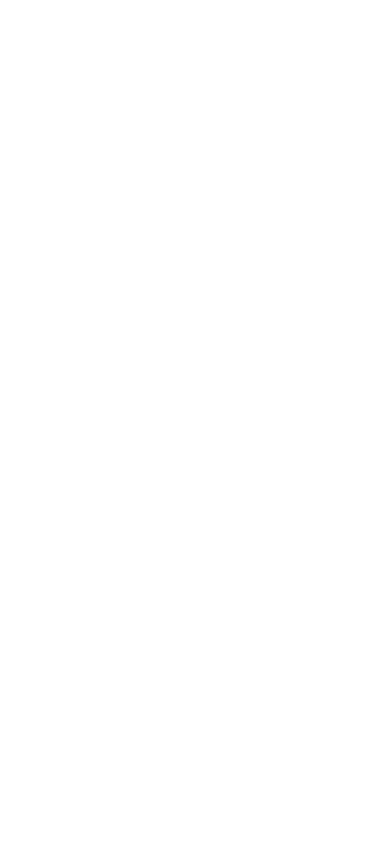
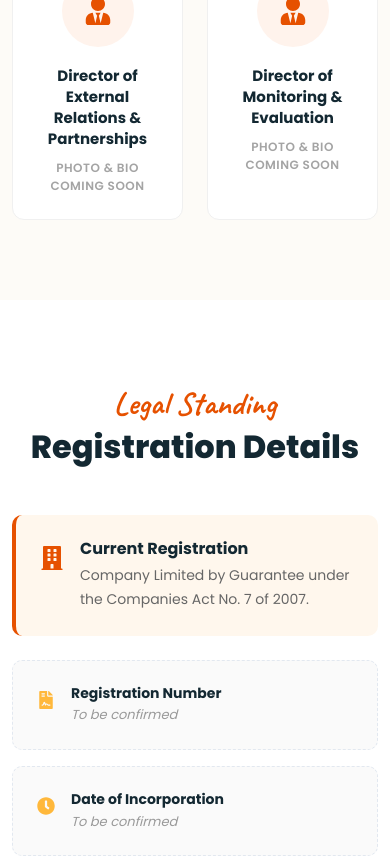
Before and after one commit to chathu-2003/ngo-management-system_eSupport, a React (Vite) app: page /about in a window 390 px wide. Shown: the part 9966-10824 px from the top of the page. Before the commit the page ends 8960 px from the top, so only its background shows below. Built offline with nearby package versions, Linux system fonts and the light colour scheme.

Commit message:
Home page changes 2

```diff
--- a/src/pages/About.jsx
+++ b/src/pages/About.jsx
@@ -6,7 +6,8 @@
   FaHeart, FaEye, FaCheckCircle,
   FaFacebookF, FaTwitter, FaLinkedinIn, FaInstagram,
   FaGooglePlusG, FaArrowUp, FaMapMarkerAlt, FaPinterestP,
-  FaSearch, FaUser, FaMinus, FaPlus, FaHandsHelping, FaDonate, FaUserPlus, FaBars, FaTimes
+  FaSearch, FaUser, FaMinus, FaPlus, FaHandsHelping, FaDonate, FaUserPlus, FaBars, FaTimes,
+  FaBullseye, FaFlag, FaHistory, FaUserTie, FaFileContract, FaCertificate, FaBuilding, FaClock
 } from 'react-icons/fa';
 
 const About = () => {
@@ -124,6 +125,55 @@
     "https://images.unsplash.com/photo-1482235225574-c32690364265?q=80&w=150"
   ];
 
+  // ====== Vision / Mission / History data ======
+  const orgPillars = [
+    {
+      id: 1,
+      title: "Our Vision",
+      icon: <FaEye />,
+      color: '#ffb83b',
+      text: "To build compassionate, resilient, and self-sustaining communities where every individual has equal opportunities to thrive with dignity, hope, and purpose."
+    },
+    {
+      id: 2,
+      title: "Our Mission",
+      icon: <FaBullseye />,
+      color: '#e65100',
+      text: "Empower Hopes Humanitarian Network exists to improve lives through humanitarian action, community development, economic empowerment, education, environmental stewardship, mental wellbeing, and collaborative partnerships while promoting equality, inclusion, and sustainable social impact."
+    },
+    {
+      id: 3,
+      title: "Our History",
+      icon: <FaHistory />,
+      color: '#3cd49b',
+      text: "Empower Hopes Humanitarian Network was founded to bridge gaps in humanitarian assistance by bringing together professionals, volunteers, community leaders, and partners committed to creating sustainable solutions for vulnerable populations. The organization believes that meaningful social change is achieved through collaboration, innovation, compassion, and community-led development."
+    }
+  ];
+  // ====== END ======
+
+  // ====== Leadership Team data (names, photos & bios pending) ======
+  const leadershipTeam = [
+    { id: 1, role: "Chairperson / Founder" },
+    { id: 2, role: "Director of Projects & Programs" },
+    { id: 3, role: "Director of Community & Rural Development" },
+    { id: 4, role: "Director of Wellbeing & Mental Health" },
+    { id: 5, role: "Director of Environment & Sustainability" },
+    { id: 6, role: "Director of Communications & Marketing" },
+    { id: 7, role: "Director of Equity, Diversity & Inclusion" },
+    { id: 8, role: "Director of Children & Women's Affairs" },
+    { id: 9, role: "Director of External Relations & Partnerships" },
+    { id: 10, role: "Director of Monitoring & Evaluation" }
+  ];
+  // ====== END ======
+
+  // ====== Registration Details data ======
+  const registrationDetails = [
+    { id: 1, label: "Registration Number", value: "To be confirmed", pending: true },
+    { id: 2, label: "Date of Incorporation", value: "To be confirmed", pending: true },
+    { id: 3, label: "Registration Certificate", value: "To be confirmed", pending: true }
+  ];
+  // ====== END ======
+
   const scrollToTop = () => {
     window.scrollTo({ top: 0, behavior: 'smooth' });
   };
@@ -192,6 +242,24 @@
         .custom-input:focus {
           border-color: #e65100;
           background-color: #fff;
+        }
+
+        /* Pillar card (Vision / Mission / History) hover */
+        .pillar-card {
+          transition: transform 0.3s ease, box-shadow 0.3s ease;
+        }
+        .pillar-card:hover {
+          transform: translateY(-8px);
+          box-shadow: 0 15px 30px rgba(0,0,0,0.08);
+        }
+
+        /* Leadership placeholder card hover */
+        .leader-card {
+          transition: transform 0.3s ease, box-shadow 0.3s ease;
+        }
+        .leader-card:hover {
+          transform: translateY(-6px);
+          box-shadow: 0 12px 26px rgba(0,0,0,0.07);
         }
 
         /* --- RESPONSIVE MEDIA QUERIES --- */
@@ -277,7 +345,7 @@
           {/* Desktop Navigation Links */}
           <div className="d-none d-lg-flex align-items-center gap-4">
             <Link to="/" className="nav-link-custom">Home</Link>
-            <a href="#" className="nav-link-custom">Causes</a>
+            <a href="#" className="nav-link-custom">Programes</a>
             <a href="#" className="nav-link-custom">Events</a>
             <a href="#" className="nav-link-custom">Portfolio</a>
             <Link to="/about" className="nav-link-custom active">About</Link>
@@ -500,6 +568,33 @@
         </div>
       </section>
 
+      {/* ----------------- 6.5 OUR VISION, MISSION & HISTORY ----------------- */}
+      <section style={{ padding: '80px 0', backgroundColor: '#fcfaf5' }}>
+        <div className="container text-center mb-5">
+          <span style={{ fontFamily: "'Caveat', cursive", color: '#e65100', fontSize: '32px' }}>Who We Are</span>
+          <h2 style={{ fontSize: '32px', fontWeight: '800', color: '#132832' }}>Vision, Mission &amp; History</h2>
+          <p style={{ color: '#666', maxWidth: '650px', margin: '15px auto 0', fontSize: '15px' }}>
+            The purpose and story that guide every programme we run.
+          </p>
+        </div>
+
+        <div className="container">
+          <div className="row g-4">
+            {orgPillars.map((pillar) => (
+              <div className="col-lg-4 col-md-6" key={pillar.id}>
+                <div className="pillar-card p-4 rounded-3 h-100" style={{ backgroundColor: '#ffffff', border: '1px solid #f0f0f0' }}>
+                  <div style={{ width: '64px', height: '64px', borderRadius: '50%', backgroundColor: `${pillar.color}1a`, color: pillar.color, fontSize: '26px', display: 'flex', alignItems: 'center', justifyContent: 'center', marginBottom: '20px' }}>
+                    {pillar.icon}
+                  </div>
+                  <h4 style={{ fontWeight: '700', color: '#132832', fontSize: '20px', marginBottom: '12px' }}>{pillar.title}</h4>
+                  <p style={{ fontSize: '14px', color: '#666', lineHeight: '1.75', margin: 0 }}>{pillar.text}</p>
+                </div>
+              </div>
+            ))}
+          </div>
+        </div>
+      </section>
+
       {/* ----------------- 7. VOLUNTEER FORM SECTION ----------------- */}
       <section id="volunteer" style={{ padding: '80px 0', backgroundColor: '#132832', color: 'white' }}>
         <div className="container">
@@ -562,6 +657,79 @@
                 </div>
               </div>
             ))}
+          </div>
+        </div>
+      </section>
+
+      {/* ----------------- 8.5 LEADERSHIP TEAM (Names, Photos & Bios Pending) ----------------- */}
+      <section style={{ padding: '80px 0', backgroundColor: '#fdfbf7' }}>
+        <div className="container text-center mb-5">
+          <span style={{ fontFamily: "'Caveat', cursive", color: '#e65100', fontSize: '32px' }}>Our Team</span>
+          <h2 style={{ fontSize: '32px', fontWeight: '800', color: '#132832' }}>Leadership Team</h2>
+          <p style={{ color: '#666', maxWidth: '650px', margin: '15px auto 0', fontSize: '15px' }}>
+            Meet the people steering Empower Hopes. Names, photos, and full bios will be added soon.
+          </p>
+        </div>
+
+        <div className="container">
+          <div className="row g-4">
+            {leadershipTeam.map((leader) => (
+              <div className="col-lg-3 col-md-4 col-6" key={leader.id}>
+                <div className="leader-card text-center h-100 p-4" style={{ backgroundColor: '#ffffff', borderRadius: '12px', border: '1px solid #f0f0f0' }}>
+                  <div style={{ width: '72px', height: '72px', borderRadius: '50%', backgroundColor: '#fff3ec', color: '#e65100', fontSize: '28px', display: 'flex', alignItems: 'center', justifyContent: 'center', margin: '0 auto 18px' }}>
+                    <FaUserTie />
+                  </div>
+                  <h4 style={{ fontSize: '15px', fontWeight: '700', color: '#132832', margin: 0, lineHeight: '1.4' }}>{leader.role}</h4>
+                  <p style={{ color: '#a4a4a4', fontSize: '12px', fontWeight: '600', margin: '10px 0 0', letterSpacing: '0.5px', textTransform: 'uppercase' }}>
+                    Photo &amp; Bio Coming Soon
+                  </p>
+                </div>
+              </div>
+            ))}
+          </div>
+        </div>
+      </section>
+
+      {/* ----------------- 8.7 REGISTRATION DETAILS ----------------- */}
+      <section style={{ padding: '80px 0', backgroundColor: '#ffffff' }}>
+        <div className="container text-center mb-5">
+          <span style={{ fontFamily: "'Caveat', cursive", color: '#e65100', fontSize: '32px' }}>Legal Standing</span>
+          <h2 style={{ fontSize: '32px', fontWeight: '800', color: '#132832' }}>Registration Details</h2>
+        </div>
+
+        <div className="container">
+          <div className="row justify-content-center">
+            <div className="col-lg-8">
+              <div className="d-flex align-items-start gap-3 p-4 mb-4" style={{ backgroundColor: '#fff7ed', borderRadius: '10px', borderLeft: '4px solid #e65100' }}>
+                <div style={{ fontSize: '24px', color: '#e65100', flexShrink: 0 }}>
+                  <FaBuilding />
+                </div>
+                <div>
+                  <h4 style={{ fontSize: '16px', fontWeight: '700', color: '#132832', margin: '0 0 6px' }}>Current Registration</h4>
+                  <p style={{ fontSize: '14px', color: '#666', margin: 0, lineHeight: '1.7' }}>
+                    Company Limited by Guarantee under the Companies Act No. 7 of 2007.
+                  </p>
+                </div>
+              </div>
+
+              <div className="row g-3">
+                {registrationDetails.map((detail) => (
+                  <div className="col-md-4" key={detail.id}>
+                    <div className="d-flex align-items-start gap-3 p-4 h-100" style={{ backgroundColor: '#fafafa', borderRadius: '10px', border: '1px dashed #e2e8f0' }}>
+                      <div style={{ fontSize: '18px', color: '#ffb83b', flexShrink: 0 }}>
+                        {detail.id === 1 && <FaFileContract />}
+                        {detail.id === 2 && <FaClock />}
+                        {detail.id === 3 && <FaCertificate />}
+                      </div>
+                      <div>
+                        <h4 style={{ fontSize: '14px', fontWeight: '700', color: '#132832', margin: '0 0 4px' }}>{detail.label}</h4>
+                        <p style={{ fontSize: '13px', color: '#999', margin: 0, fontStyle: 'italic' }}>{detail.value}</p>
+                      </div>
+                    </div>
+                  </div>
+                ))}
+              </div>
+            </div>
           </div>
         </div>
       </section>
--- a/src/pages/Blog.jsx
+++ b/src/pages/Blog.jsx
@@ -223,7 +223,7 @@
           <div className="collapse navbar-collapse justify-content-end">
             <ul className="navbar-nav align-items-center gap-2">
               <li className="nav-item"><Link className="nav-link" to="/" style={{ fontWeight: '600', color: '#333' }}>Home</Link></li>
-              <li className="nav-item"><a className="nav-link" href="#" style={{ fontWeight: '600', color: '#333' }}>Causes</a></li>
+              <li className="nav-item"><a className="nav-link" href="#" style={{ fontWeight: '600', color: '#333' }}>Programes</a></li>
               <li className="nav-item"><Link className="nav-link" to="/events" style={{ fontWeight: '600', color: '#333' }}>Events</Link></li>
               <li className="nav-item"><a className="nav-link" href="#" style={{ fontWeight: '600', color: '#333' }}>Portfolio</a></li>
               <li className="nav-item"><Link className="nav-link" to="/about" style={{ fontWeight: '600', color: '#333' }}>About</Link></li>
--- a/src/pages/Events.jsx
+++ b/src/pages/Events.jsx
@@ -256,7 +256,7 @@
 
           <div className="d-none d-lg-flex align-items-center gap-4">
             <Link to="/" className="nav-link-custom">Home</Link>
-            <a href="#" className="nav-link-custom">Causes</a>
+            <a href="#" className="nav-link-custom">Programes</a>
             <Link to="/events" className="nav-link-custom active">Events</Link>
             <a href="#" className="nav-link-custom">Portfolio</a>
             <Link to="/about" className="nav-link-custom">About</Link>
--- a/src/pages/Home.jsx
+++ b/src/pages/Home.jsx
@@ -373,7 +373,7 @@
           <div className="collapse navbar-collapse justify-content-end">
             <ul className="navbar-nav align-items-center gap-2">
               <li className="nav-item"><Link className="nav-link active" to="/" style={{ fontWeight: '600', color: '#e65c00' }}>Home</Link></li>
-              <li className="nav-item"><a className="nav-link" href="#" style={{ fontWeight: '600', color: '#333' }}>Causes</a></li>
+              <li className="nav-item"><a className="nav-link" href="#" style={{ fontWeight: '600', color: '#333' }}>Programes</a></li>
               <li className="nav-item"><Link className="nav-link" to="/events" style={{ fontWeight: '600', color: '#333' }}>Events</Link></li>
               <li className="nav-item"><Link className="nav-link" to="/projects" style={{ fontWeight: '600', color: '#333' }}>Project</Link></li>
               <li className="nav-item"><Link className="nav-link" to="/about" style={{ fontWeight: '600', color: '#333' }}>About</Link></li>
--- a/src/pages/News.jsx
+++ b/src/pages/News.jsx
@@ -171,7 +171,7 @@
           <div className="collapse navbar-collapse justify-content-end">
             <ul className="navbar-nav align-items-center gap-2">
               <li className="nav-item"><Link className="nav-link" to="/" style={{ fontWeight: '600', color: '#333' }}>Home</Link></li>
-              <li className="nav-item"><a className="nav-link" href="#" style={{ fontWeight: '600', color: '#333' }}>Causes</a></li>
+              <li className="nav-item"><a className="nav-link" href="#" style={{ fontWeight: '600', color: '#333' }}>Programes</a></li>
               <li className="nav-item"><Link className="nav-link" to="/events" style={{ fontWeight: '600', color: '#333' }}>Events</Link></li>
               <li className="nav-item"><a className="nav-link" href="#" style={{ fontWeight: '600', color: '#333' }}>Portfolio</a></li>
               <li className="nav-item"><Link className="nav-link" to="/about" style={{ fontWeight: '600', color: '#333' }}>About</Link></li>
--- a/src/pages/Projects.jsx
+++ b/src/pages/Projects.jsx
@@ -261,7 +261,7 @@
           <div className="collapse navbar-collapse justify-content-end">
             <ul className="navbar-nav align-items-center gap-2">
               <li className="nav-item"><Link className="nav-link" to="/" style={{ fontWeight: '600', color: '#333' }}>Home</Link></li>
-              <li className="nav-item"><a className="nav-link" href="#" style={{ fontWeight: '600', color: '#333' }}>Causes</a></li>
+              <li className="nav-item"><a className="nav-link" href="#" style={{ fontWeight: '600', color: '#333' }}>Programes</a></li>
               <li className="nav-item"><Link className="nav-link" to="/events" style={{ fontWeight: '600', color: '#333' }}>Events</Link></li>
               <li className="nav-item"><Link className="nav-link active" to="/projects" style={{ fontWeight: '600', color: '#e65c00' }}>Portfolio</Link></li>
               <li className="nav-item"><Link className="nav-link" to="/about" style={{ fontWeight: '600', color: '#333' }}>About</Link></li>
```
Also changed, not shown: src/pages/Causes.jsx (deleted), src/pages/Programe.jsx (added).
